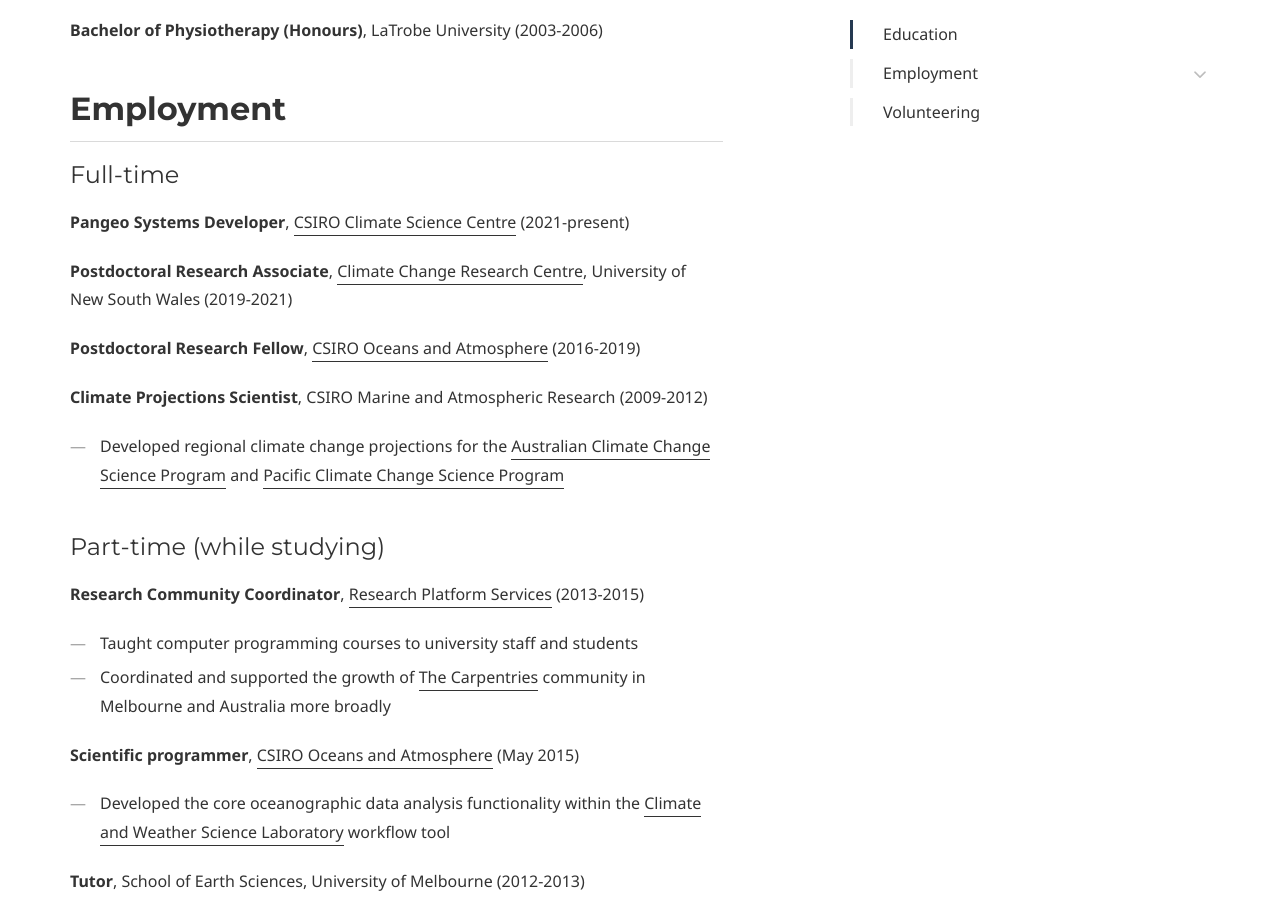
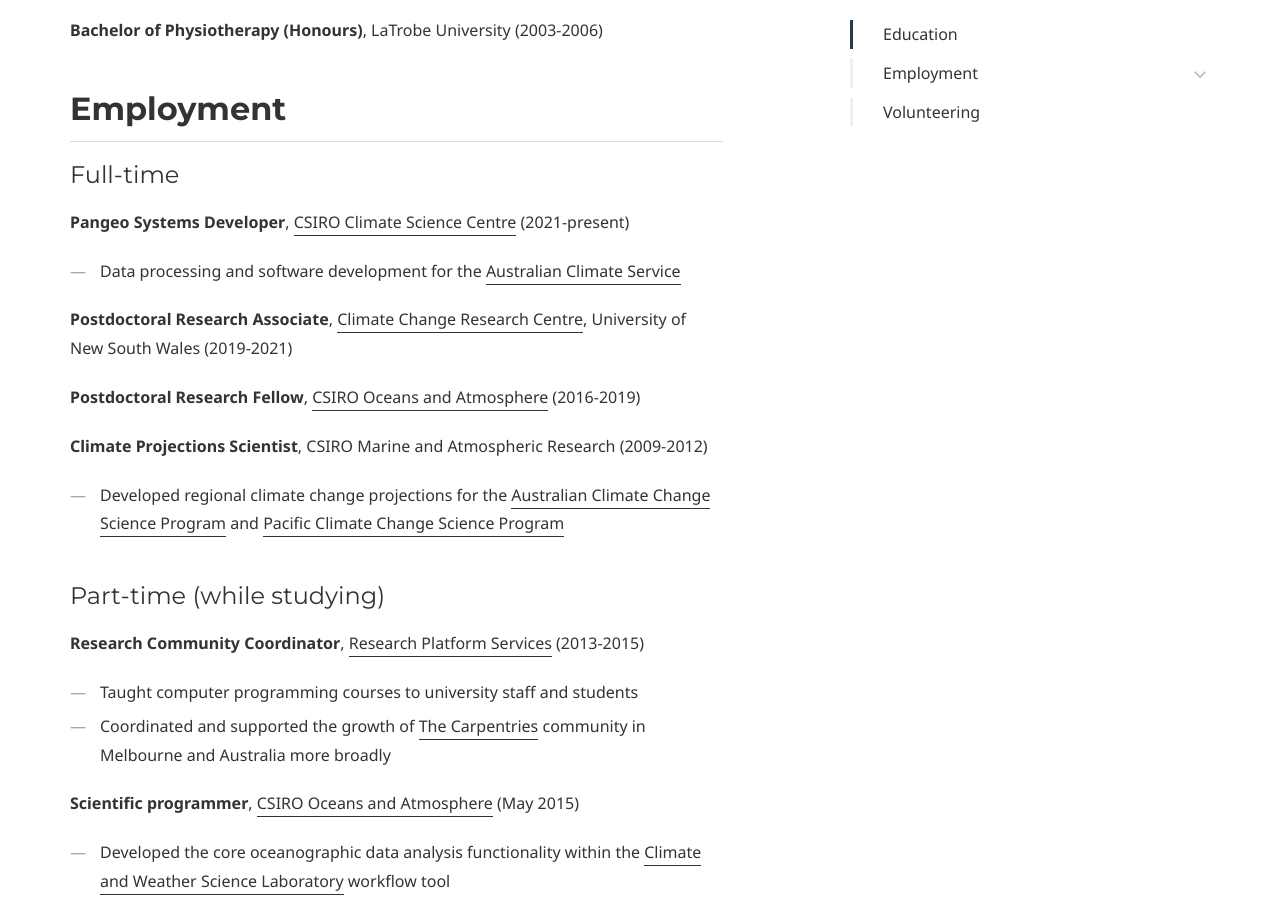
Before and after one commit to DamienIrving/damienirving.github.io, a Jekyll site: the page built from experience.md, in a window 1280 px wide and 900 px high, scrolled down 876 px. Built offline with Jekyll 4.4.1, drawn with Linux system fonts in a browser that asks for light colours; some web fonts are replaced.

Commit message:
Update experience.md

```diff
--- a/experience.md
+++ b/experience.md
@@ -40,6 +40,7 @@ LaTrobe University (2003-2006)
 
 **Pangeo Systems Developer**,
 [CSIRO Climate Science Centre](https://www.csiro.au/en/research/environmental-impacts/climate-change/climate-science-centre) (2021-present)
+* Data processing and software development for the [Australian Climate Service](https://www.acs.gov.au/)
 
 **Postdoctoral Research Associate**,
 [Climate Change Research Centre](http://www.ccrc.unsw.edu.au/),
```
